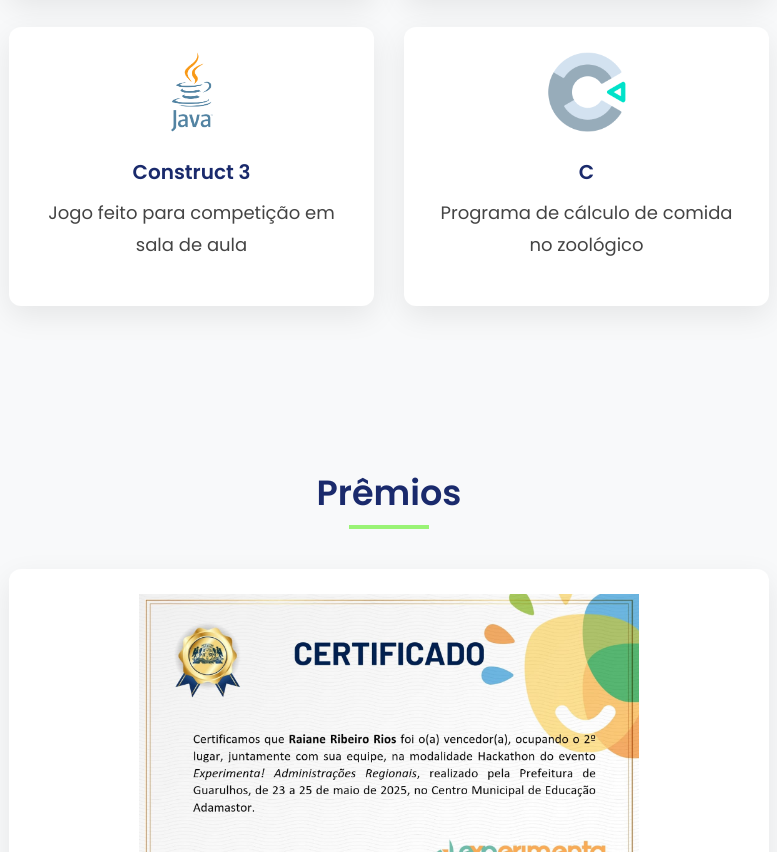
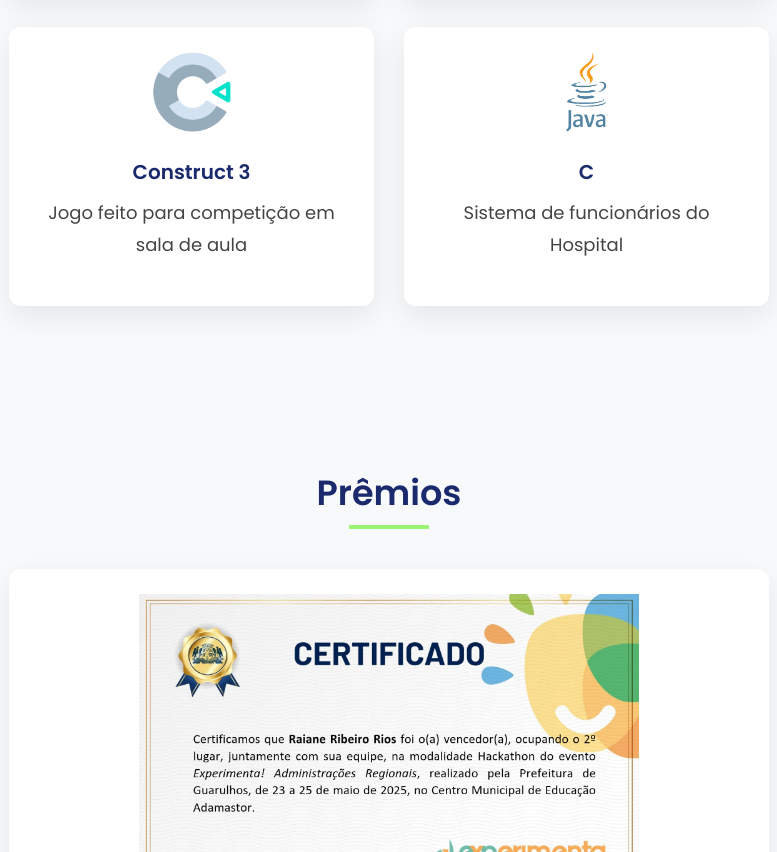
Before and after one commit to RaiGrif/Raiane-s-Portifolio, a plain HTML site: page index.html in a window 1280 px wide. Shown: the part 2376-3228 px from the top of the page, without its empty margins (251-1028 px from the left). Drawn offline with Linux system fonts and the light colour scheme.

Commit message:
Update index.html

```diff
--- a/index.html
+++ b/index.html
@@ -85,14 +85,14 @@
                 </div>
 
                 <div class="projeto-card">
-                    <img src="Java.png" alt="Ícone Java">
+                    <img src="construct.png" alt="Ícone Java">
                     <h3>Construct 3</h3>
                     <p>Jogo feito para competição em sala de aula</p>
                 </div>
                 <div class="projeto-card">
-                    <img src="construct.png" alt="Ícone Construct">
+                    <img src="Java.png" alt="Ícone Construct">
                     <h3>C</h3>
-                    <p>Programa de cálculo de comida no zoológico</p>
+                    <p>Sistema de funcionários do Hospital</p>
                 </div>
             </div>
         </div>
```
